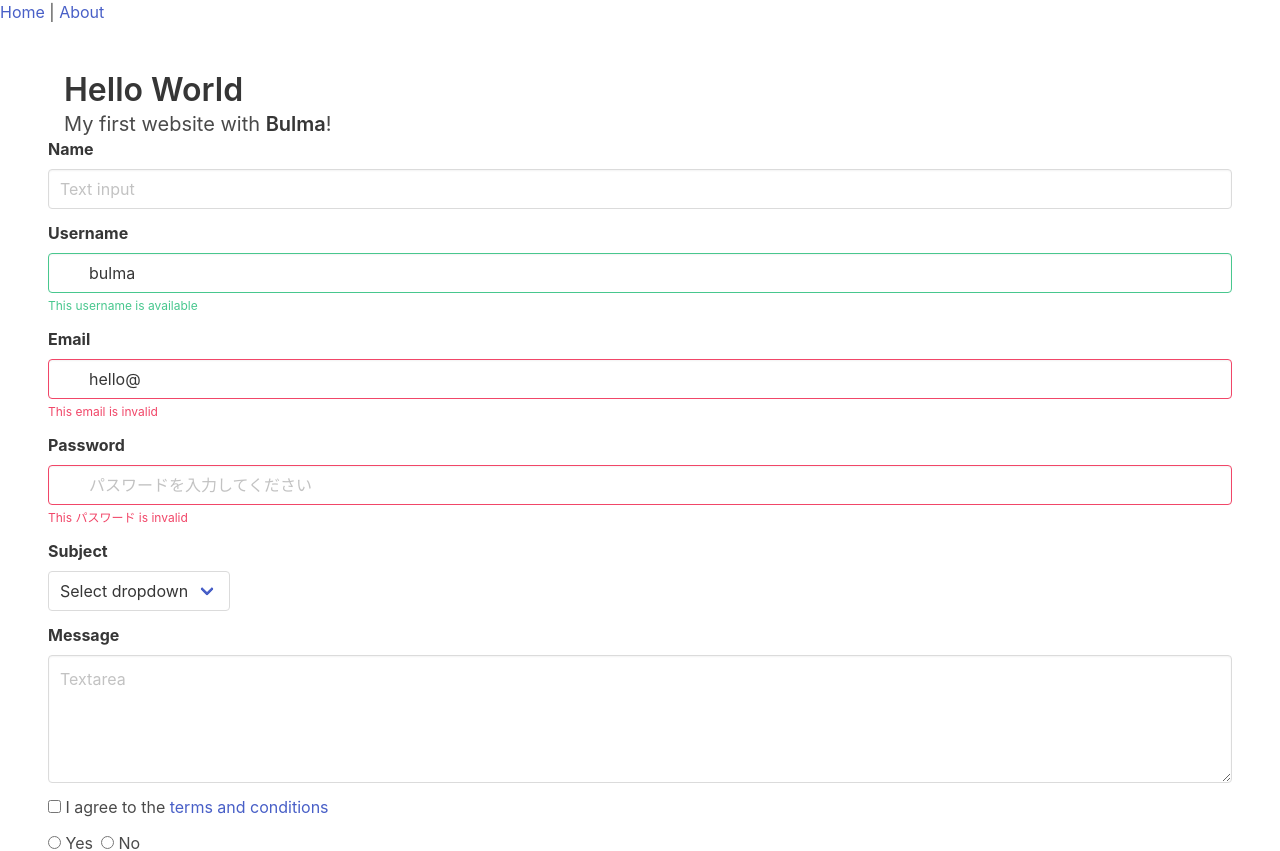
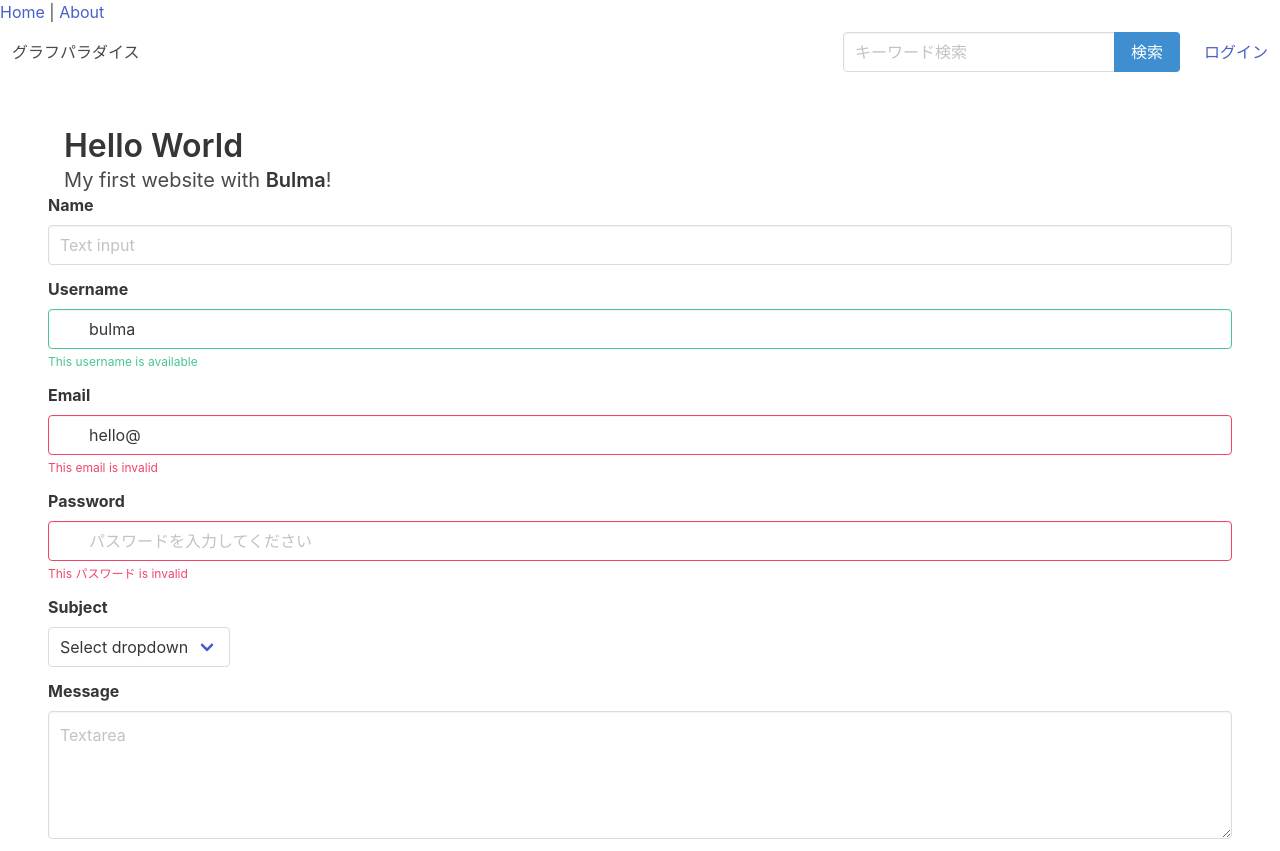
Before and after one commit to takuyanagai0213/GraphParadiseFront, a Vue app: page /user in a window 1280 px wide. Shown: the top 851 px of the page. Built offline with nearby package versions, Linux system fonts and the light colour scheme.

Commit message:
headerのcomponentsを追加

```diff
--- /dev/null
+++ b/src/components/Header.vue
@@ -0,0 +1,24 @@
+<template>
+  <header class="navbar">
+    <div class="navbar-brand">
+        <span class="navbar-item">
+            <span class="fa fa-language"></span>グラフパラダイス
+        </span>
+    </div>
+    <div class="navbar-end">
+      <div class="navbar-item">
+        <div class="field has-addons">
+            <div class="control">
+                <input class="input" type="text" name="search" placeholder="キーワード検索">
+            </div>
+            <div class="control">
+                <a class="button is-info"><i class="fa fa-search"></i>検索</a>
+            </div>
+          </div>
+        </div>
+      </div>
+      <div class="navbar-item">
+        <a href="#"><i class="fa fa-user"></i>ログイン</a>
+      </div>
+  </header>
+</template>
--- a/src/views/User.vue
+++ b/src/views/User.vue
@@ -1,27 +1,5 @@
 <template>
-  <!-- <header class="navbar">
-    <div class="navbar-brand">
-        <span class="navbar-item">
-            <span class="fa fa-language"></span>グラフパラダイス
-        </span>
-    </div>
-    <div class="navbar-end">
-      <div class="navbar-item">
-          <div class="field has-addons">
-            <div class="control">
-                <input class="input" type="text" name="search" placeholder="キーワード検索">
-            </div>
-            <div class="control">
-                <a class="button is-info"><i class="fa fa-search"></i>検索</a>
-            </div>
-          </div>
-        </div>
-      </div>
-      <div class="navbar-item">
-        <a href="#"><i class="fa fa-user"></i>ログイン</a>
-      </div>
-    </div>
-  </header> -->
+  <Header/>
   <section class="section">
     <div class="container">
       <h1 class="title">
@@ -130,3 +108,13 @@
   </div>
   </section>
 </template>
+<script>
+import Header from './../components/Header'
+
+export default {
+  name: 'app',
+  components : {
+    Header
+  }
+}
+</script>
```
